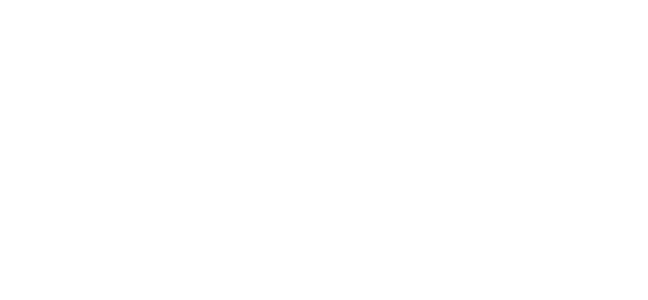
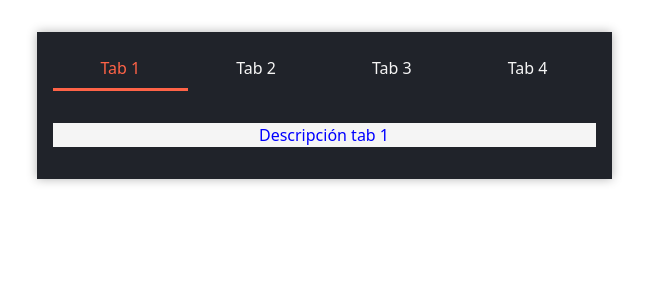
Before and after one commit to RockiJunior/webGest, a React (Create React App) app in the folder client/: page /tab in a window 1280 px wide. Before the commit this address had no page. Shown: the top 300 px of the page, without its empty margins (316-964 px from the left). Built offline with nearby package versions, Linux system fonts and the light colour scheme.

Commit message:
making first test of tabs in orders

```diff
--- a/client/package.json
+++ b/client/package.json
@@ -21,6 +21,7 @@
     "react-router-dom": "^6.2.1",
     "react-scripts": "5.0.0",
     "redux-thunk": "^2.4.1",
+    "styled-components": "^5.3.5",
     "sweetalert2": "^11.4.6",
     "sweetalert2-react-content": "^4.2.0",
     "web-vitals": "^2.1.4",
--- a/client/src/App.js
+++ b/client/src/App.js
@@ -6,7 +6,7 @@
 import LogIn from './components/Forms/LogIn/LogIn.jsx';
 import SignUp from './components/Forms/SignUp/SignUp.jsx';
 import Navbar from './components/Navbar/Navbar';
-
+import Tab from './components/Tabs/Tab.jsx';
 const App = () => {
 	return (
 		<div className="App">
@@ -15,6 +15,7 @@
 				<Route exact path="/home" element={<Home />} />
 				<Route exact path="/logIn" element={<LogIn />} />
 				<Route exact path="/signUp" element={<SignUp />} />
+				<Route exact path="/tab" element={<Tab />} />
 			</Routes>
 		</div>
 	);
--- a/client/src/components/Forms/SignUp/SignUpFormik.jsx
+++ b/client/src/components/Forms/SignUp/SignUpFormik.jsx
@@ -19,7 +19,7 @@
 		validate: '',
 		noValidate: ''
 	});
-	const [ success, setSuccess ] = useState(false);
+	const [ , setSuccess ] = useState(false);
 	const MySwal = withReactContent(Swal);
 	const initialValues = {
 		nombre: '',
@@ -74,7 +74,7 @@
 					});
 					navigate('/LogIn', { state: { user: user.client } });
 					resetForm({});
-				}, 3000);
+				}, 1000);
 			}}
 			validationSchema={validate}
 		>
@@ -120,7 +120,7 @@
 						</button>
 						<div>
 							{user && <p>{user.noValidate}</p>}
-							{success && <p>Usuario Creado Exitosamente</p>}
+
 						</div>
 					</Form>
 				</div>
--- /dev/null
+++ b/client/src/components/Tabs/Tab.jsx
@@ -0,0 +1,37 @@
+import { ListTabs } from "./listTabs.js";
+import {
+  GlobalContainer,
+  TabHeaderContainer,
+  TabPanelContainer,
+  TabPanelItem
+} from "./styles";
+import {TabContainer} from "./TabContainer/TabContainer.jsx";
+import TabHeader from './TabHeaders/TabHeader.jsx'
+import TabPanel from "./TabPanel/TabPanel.jsx";
+
+const Tab = () => {
+  return (
+    <div className="container">
+      <GlobalContainer>
+        <TabContainer tab={ListTabs[0].title}>
+          <TabHeaderContainer>
+            {ListTabs?.map(({ id, title }) => (
+              <TabHeader title={title} key={id}>
+                {title}
+              </TabHeader>
+            ))}
+          </TabHeaderContainer>
+          <TabPanelContainer>
+            {ListTabs?.map(({ id, title, description }) => (
+              <TabPanel whenActive={title} key={id}>
+                <TabPanelItem>{description}</TabPanelItem>
+              </TabPanel>
+            ))}
+          </TabPanelContainer>
+        </TabContainer>
+      </GlobalContainer>
+    </div>
+  );
+};
+
+export default Tab;
--- /dev/null
+++ b/client/src/components/Tabs/TabContainer/TabContainer.jsx
@@ -0,0 +1,15 @@
+import React, { createContext, useState } from 'react';
+
+export const TabContext = createContext();
+
+export const TabContainer = ({ tab = '', children }) => {
+	const [ activeTab, setActiveTab ] = useState(tab);
+	const initialTab = { activeTab, setActiveTab };
+
+	return (
+		<TabContext.Provider value={initialTab}>
+			{children}
+		</TabContext.Provider>
+	);
+
+};
--- /dev/null
+++ b/client/src/components/Tabs/TabHeaders/TabHeader.jsx
@@ -0,0 +1,19 @@
+import React, { useContext } from 'react';
+import {TabContext}  from '../TabContainer/TabContainer.jsx';
+import { TabHeaderItem } from '../styles';
+
+const TabHeader = ({title, children}) => {
+	const context = useContext(TabContext);
+    const isActive = title === context?.activeTab;
+
+    const handleActive = () => {
+        context?.setActiveTab(title);
+    }
+    return (
+        <TabHeaderItem isActive={isActive} onClick={handleActive}>
+            {children}
+        </TabHeaderItem>
+    )
+};
+
+export default TabHeader;
--- /dev/null
+++ b/client/src/components/Tabs/TabPanel/TabPanel.jsx
@@ -0,0 +1,11 @@
+import { useContext } from "react";
+import {TabContext}  from '../TabContainer/TabContainer.jsx';
+
+const TabPanel = ({ children, whenActive }) => {
+  const context = useContext(TabContext);
+  const showPanel = whenActive === context?.activeTab ? children : null;
+
+  return showPanel;
+};
+
+export default TabPanel;
--- /dev/null
+++ b/client/src/components/Tabs/listTabs.js
@@ -0,0 +1,22 @@
+export const ListTabs = [
+    {
+      id: 1,
+      title: "Tab 1",
+      description: "Descripción tab 1"
+    },
+    {
+      id: 2,
+      title: "Tab 2",
+      description: "Descripción tab 2"
+    },
+    {
+      id: 3,
+      title: "Tab 3",
+      description: "Descripción tab 3"
+    },
+    {
+      id: 4,
+      title: "Tab 4",
+      description: "Descripción tab 4"
+    }
+  ];
--- /dev/null
+++ b/client/src/components/Tabs/styles.js
@@ -0,0 +1,49 @@
+import styled, { keyframes } from "styled-components";
+
+const fadeIn = keyframes`
+  from {
+    opacity: 0;
+  }
+  to {
+    opacity: 1;
+  }
+`;
+
+export const TabHeaderItem = styled.li`
+  padding: 0.5rem 3rem;
+  cursor: pointer;
+  border-bottom: 3px solid;
+  border-color: ${({ isActive }) => (isActive ? "tomato" : "transparent")};
+  color: ${({ isActive }) => (isActive ? "tomato" : "#f5f5f5")};
+  `;
+
+export const TabHeaderContainer = styled.ul`
+  display: flex;
+  margin: 0rem 0 2rem;
+  padding: 0;
+  list-style: none;
+  justify-content: center;
+  `;
+
+export const TabPanelContainer = styled.div`
+  text-align: center;
+`;
+
+export const TabPanelItem = styled.div`
+  animation: ${fadeIn} 0.5s ease-in;
+  margin-bottom: 1rem;
+  background-color: #f5f5f5;
+  color: blue;
+  `;
+
+export const GlobalContainer = styled.div`
+  background: #20232a;
+  width: max-content;
+  margin: auto;
+  box-shadow: 0 0 10px rgba(0, 0, 0, 0.3);
+  padding: 1rem;
+  margin-top: 2rem;
+  @media (max-width: 540px) {
+    width: 100%;
+  }
+`;
```
Also changed, not shown: 2 other files (tests, documents, lock files or other folders).
